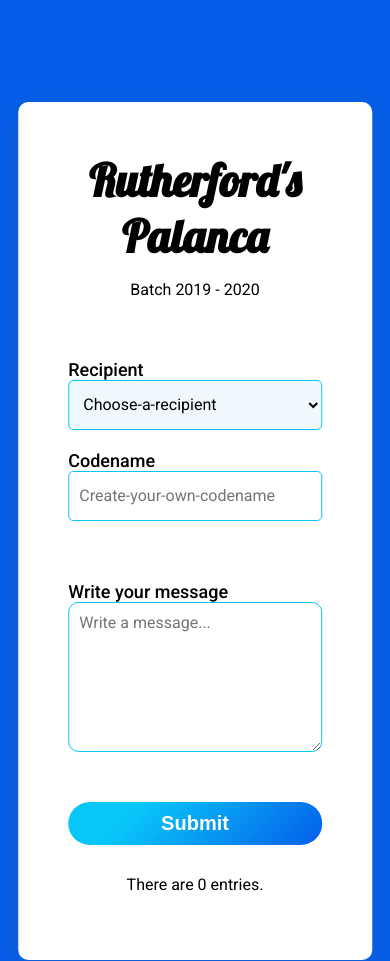
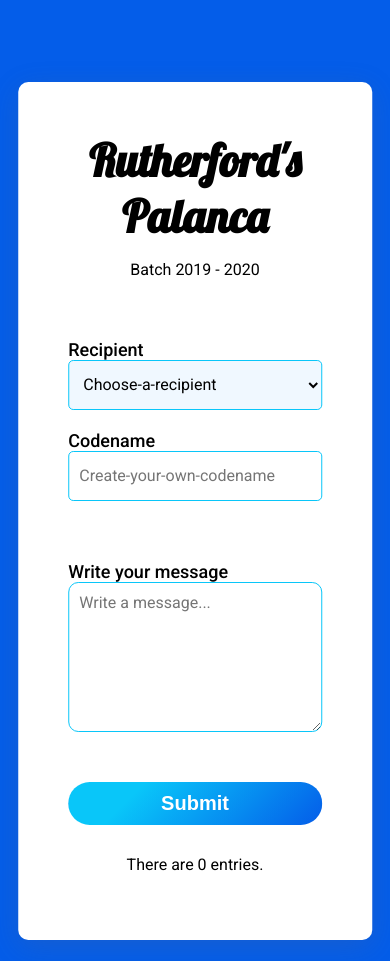
Before and after one commit to Franz1033/palanca-rutherford, a Django app: page / in a window 390 px wide. Run offline with Django 4.2, Linux system fonts and the light colour scheme; data that the repository does not hold is empty.

Commit message:
Update styles.css

```diff
--- a/ruther_palanca/palanca/static/palanca/styles.css
+++ b/ruther_palanca/palanca/static/palanca/styles.css
@@ -102,7 +102,7 @@ label {
 
 @media only screen and (max-width: 600px) {
     .container{
-        margin: 50px 0;
+        margin-top: 30px;
         width: 65%;
     }
 
```
